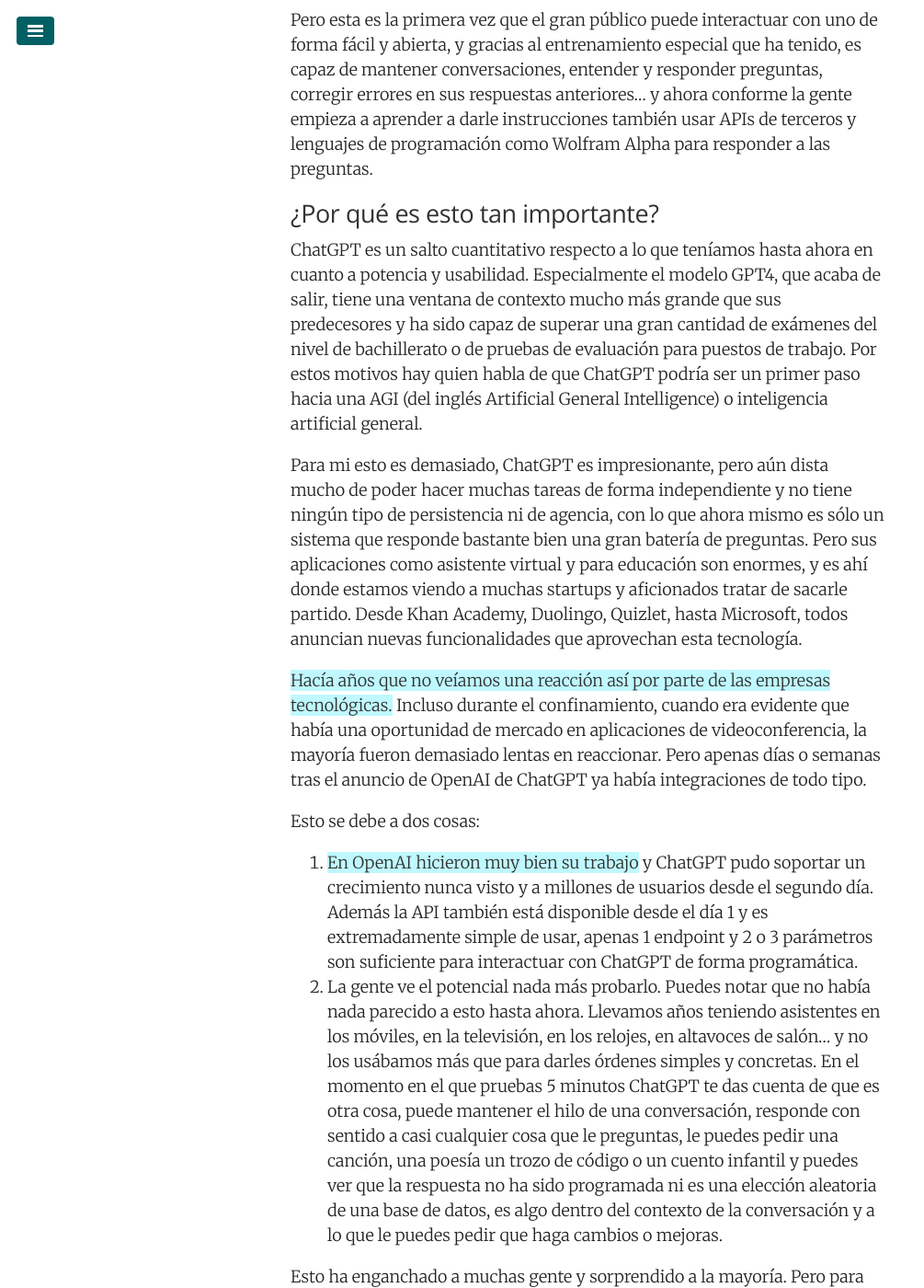
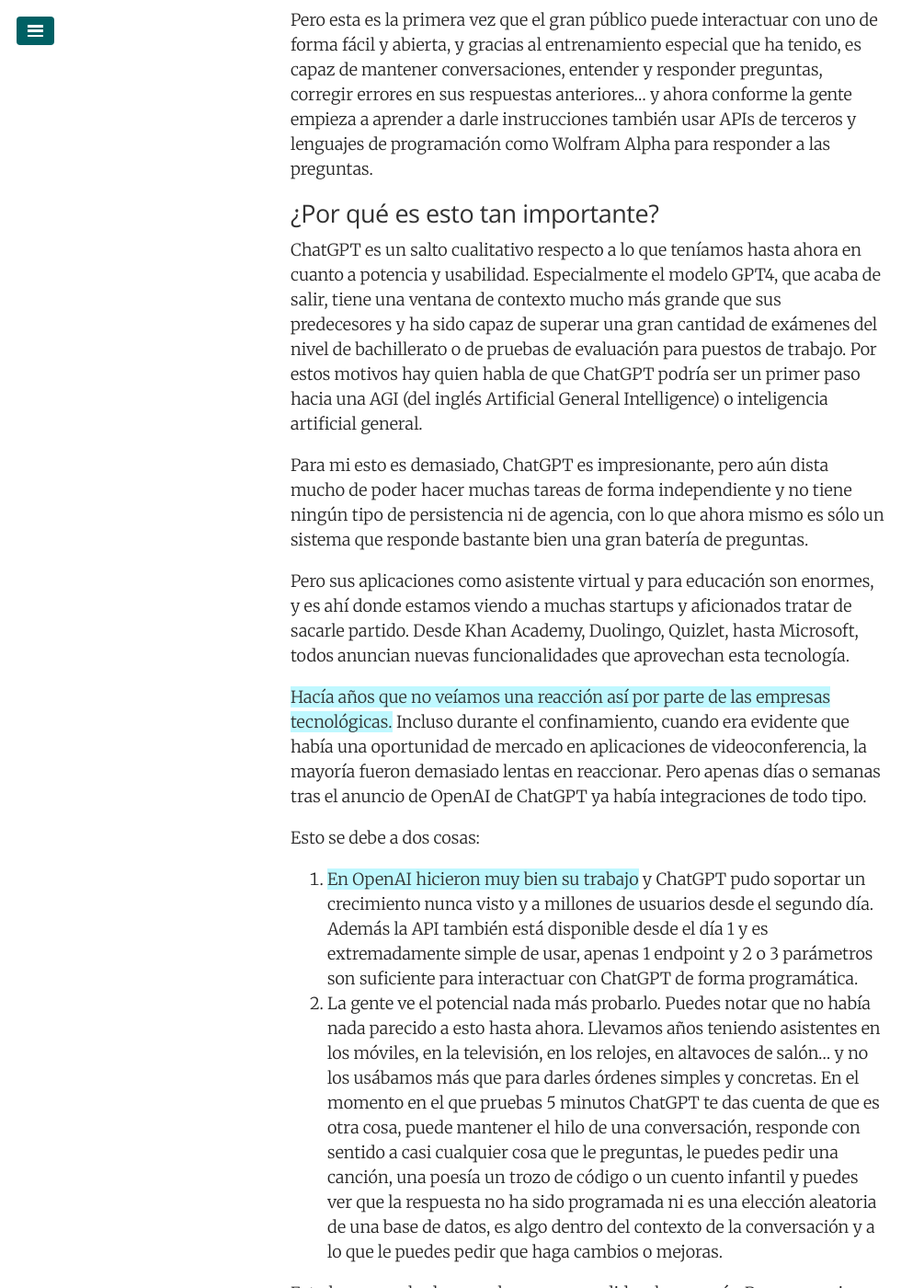
Before and after one commit to juanmirod/juanmirod.github.io, a Jekyll site: the page built from _posts/2023-03-26-chat-gpt.markdown, in a window 1280 px wide and 1400 px high, scrolled down 505 px. Shown: the whole window at 92% size, without its empty margins (0-1005 px from the left). Built offline with Jekyll 4.4.1, drawn with Linux system fonts in a browser that asks for light colours; some of the changed text lies outside the part shown.

Commit message:
fixed typo

```diff
--- a/_posts/2023-03-26-chat-gpt.markdown
+++ b/_posts/2023-03-26-chat-gpt.markdown
@@ -14,12 +14,14 @@
 
 ## ¿Por qué es esto tan importante?
 
-ChatGPT es un salto cuantitativo respecto a lo que teníamos hasta ahora en cuanto a potencia y usabilidad.
+ChatGPT es un salto cualitativo respecto a lo que teníamos hasta ahora en cuanto a potencia y usabilidad.
 Especialmente el modelo GPT4, que acaba de salir, tiene una ventana de contexto mucho más grande que sus predecesores y ha sido capaz de superar una gran cantidad de exámenes del nivel de bachillerato o de pruebas de evaluación para puestos de trabajo. Por estos motivos hay quien habla de que ChatGPT podría ser un primer paso hacia una AGI (del inglés Artificial General Intelligence) o inteligencia artificial general.
 
 Para mi esto es demasiado, ChatGPT es impresionante, pero aún dista mucho de poder hacer muchas tareas de
 forma independiente y no tiene ningún tipo de persistencia ni de agencia, con lo que ahora mismo es sólo
-un sistema que responde bastante bien una gran batería de preguntas. Pero sus aplicaciones como asistente virtual y para educación son enormes, y es ahí donde estamos viendo a muchas startups y aficionados tratar de sacarle partido. Desde Khan Academy, Duolingo, Quizlet, hasta Microsoft, todos anuncian nuevas funcionalidades que aprovechan esta tecnología.
+un sistema que responde bastante bien una gran batería de preguntas.
+
+Pero sus aplicaciones como asistente virtual y para educación son enormes, y es ahí donde estamos viendo a muchas startups y aficionados tratar de sacarle partido. Desde Khan Academy, Duolingo, Quizlet, hasta Microsoft, todos anuncian nuevas funcionalidades que aprovechan esta tecnología.
 
 **Hacía años que no veíamos una reacción así por parte de las empresas tecnológicas.** Incluso durante el confinamiento, cuando era evidente que había una oportunidad de mercado en aplicaciones de videoconferencia, la mayoría fueron demasiado lentas en reaccionar. Pero apenas días o semanas tras el anuncio de OpenAI de ChatGPT ya había integraciones de todo tipo.
 
@@ -28,7 +30,7 @@
 1. **En OpenAI hicieron muy bien su trabajo** y ChatGPT pudo soportar un crecimiento nunca visto y a millones de usuarios desde el segundo día. Además la API también está disponible desde el día 1 y es extremadamente simple de usar, apenas 1 endpoint y 2 o 3 parámetros son suficiente para interactuar con ChatGPT de forma programática.
 2. La gente ve el potencial nada más probarlo. Puedes notar que no había nada parecido a esto hasta ahora. Llevamos años teniendo asistentes en los móviles, en la televisión, en los relojes, en altavoces de salón... y no los usábamos más que para darles órdenes simples y concretas. En el momento en el que pruebas 5 minutos ChatGPT te das cuenta de que es otra cosa, puede mantener el hilo de una conversación, responde con sentido a casi cualquier cosa que le preguntas, le puedes pedir una canción, una poesía un trozo de código o un cuento infantil y puedes ver que la respuesta no ha sido programada ni es una elección aleatoria de una base de datos, es algo dentro del contexto de la conversación y a lo que le puedes pedir que haga cambios o mejoras.
 
-Esto ha enganchado a muchas gente y sorprendido a la mayoría. Pero para mi sigue sin ser lo más importante. **Lo más importante es que te entiende.** Voy a dejar de lado el si realmente piensa o no o si razona o no o si miente o se inventa cosas, porque para mi todo eso es más o menos irrelevante. **El verdadero cambio de paradigma no es usar ChatGPT como una IA que todo lo sabe, es usarla como interface.**
+Esto ha enganchado a muchos y sorprendido a la mayoría. Pero para mi sigue sin ser lo más importante. **Lo más importante es que te entiende.** Voy a dejar de lado el si realmente piensa o no o si razona o no o si miente o se inventa cosas, porque para mi todo eso es más o menos irrelevante. **El verdadero cambio de paradigma no es usar ChatGPT como una IA que todo lo sabe, es usarla como interface.**
 
 ## ChatGPT como interface
 
```
